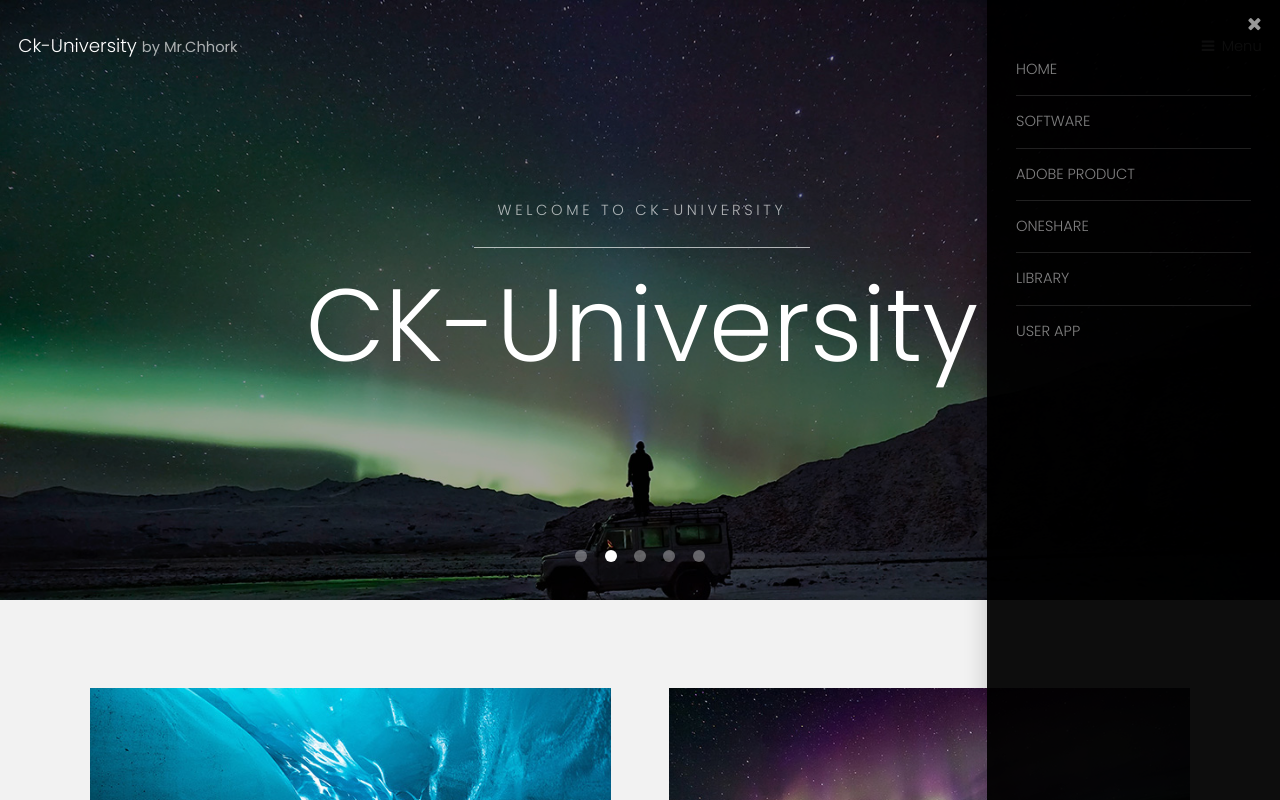
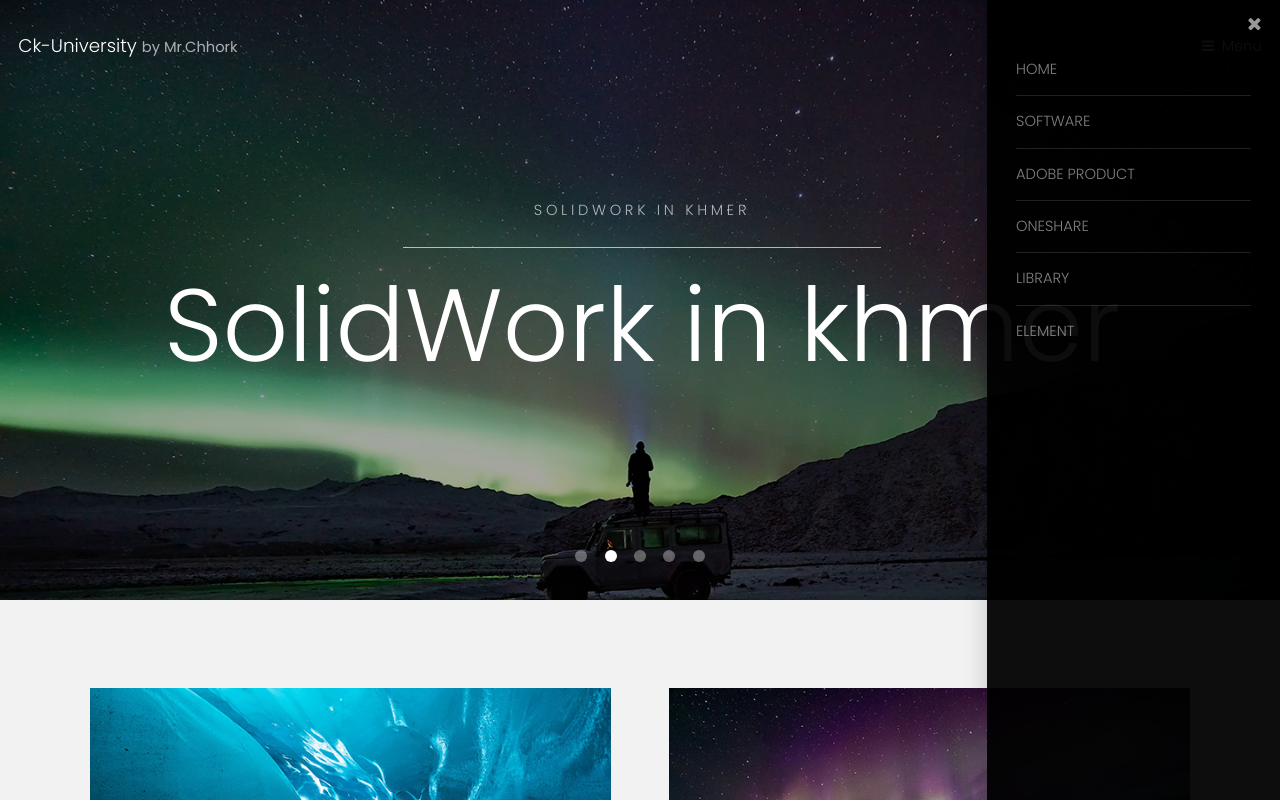
Before and after one commit to chhork/web-development.github.io, a plain HTML site: page index.html in a window 1280 px wide. Both pictures are taken after a click on the link "Menu". Shown: the top 800 px of the page. Drawn offline with Linux system fonts and the light colour scheme.

Commit message:
Update index.html

```diff
--- a/index.html
+++ b/index.html
@@ -23,7 +23,7 @@
 					<li><a href="elements.html">Adobe product</a></li>
 					<li><a href="elements.html">OneShare</a></li>
 					<li><a href="elements.html">Library</a></li>
-					<li><a href="elements.html">User App </a></li>
+					<li><a href="elements.html">Element </a></li>
 				</ul>
 			</nav>
 
@@ -42,8 +42,8 @@
 					<img src="images/slide02.jpg" alt="" />
 					<div class="inner">
 						<header>
-							<p>Welcome to CK-University</p>
-							<h2>CK-University</h2>
+							<p>SolidWork in khmer</p>
+							<h2>SolidWork in khmer</h2>
 						</header>
 					</div>
 				</article>
```
